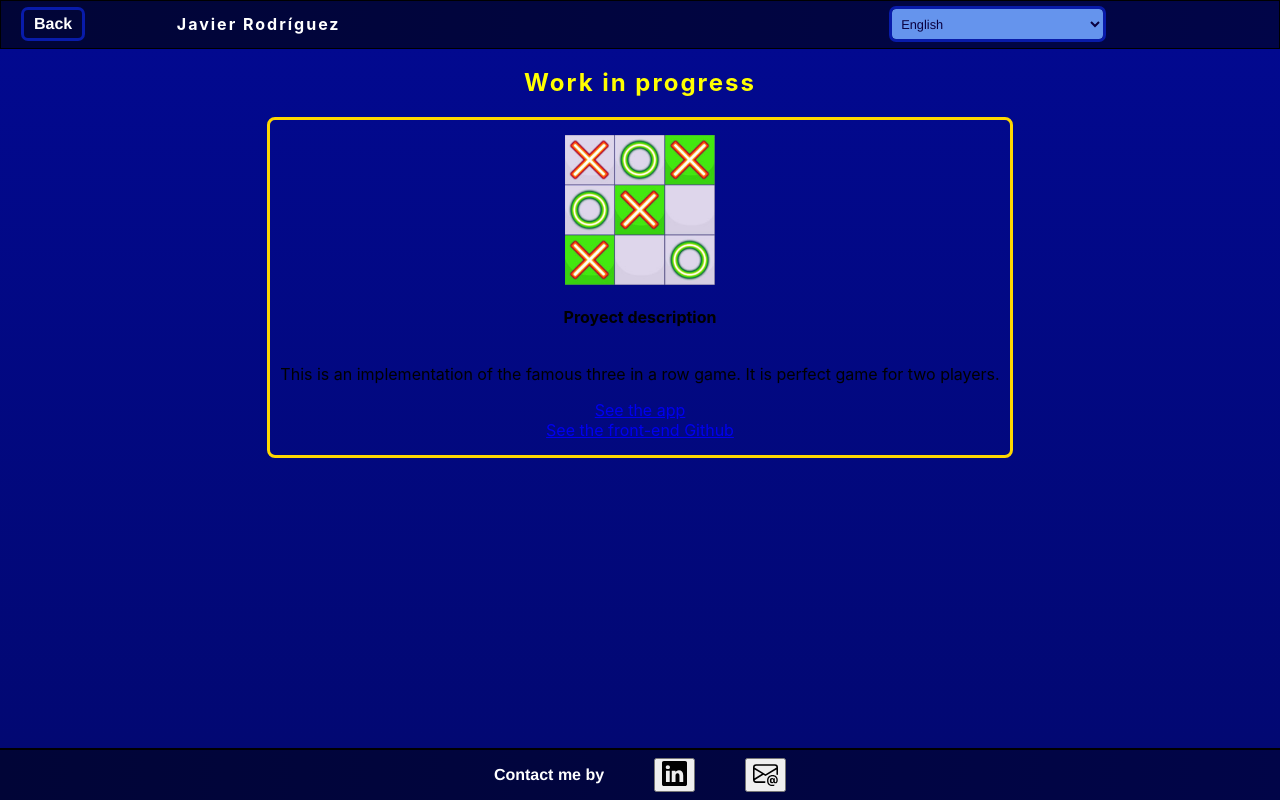
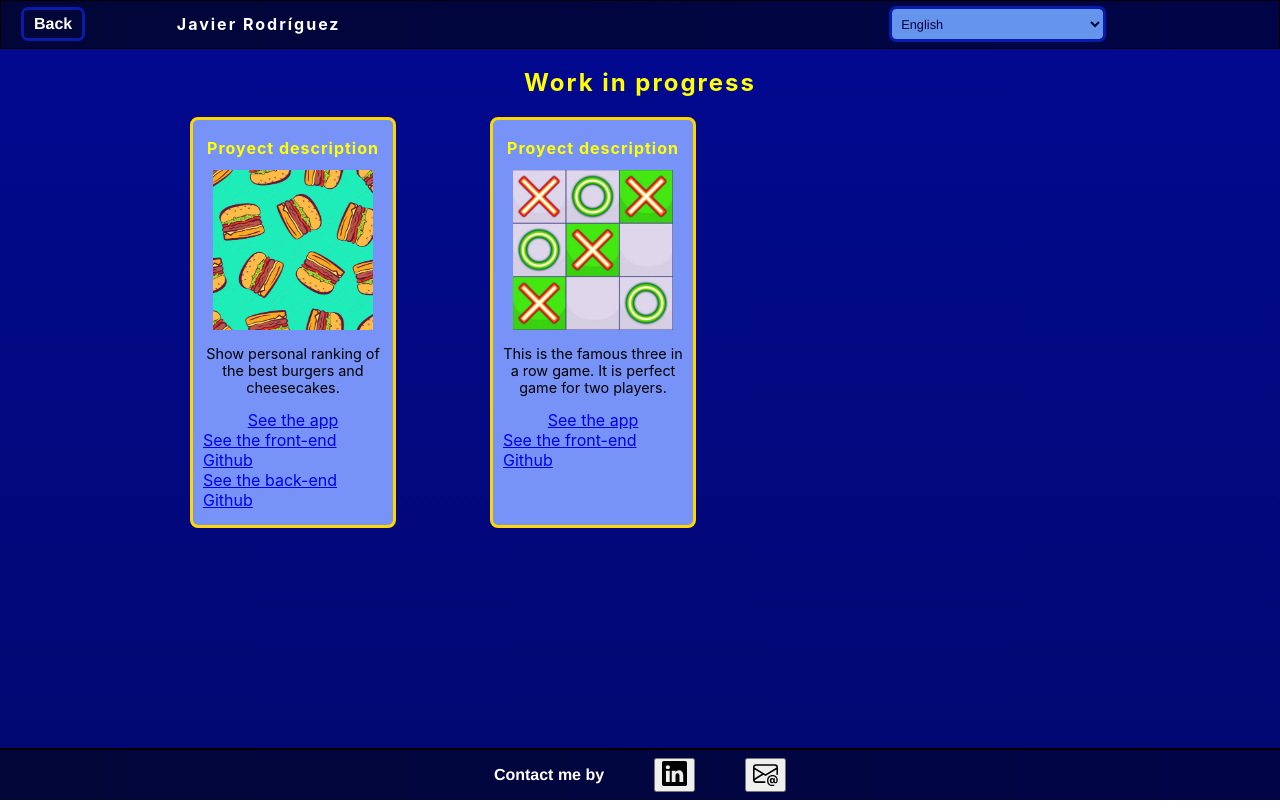
Before and after one commit to javirro/personal-web, a React (Create React App) app: page /example in a window 1280 px wide. Built offline with nearby package versions, Linux system fonts and the light colour scheme.

Commit message:
Add burger background photo and add grid style for proyects

```diff
--- a/src/components/Proyect.jsx
+++ b/src/components/Proyect.jsx
@@ -1,6 +1,7 @@
 import '../styles/proyect.css'
 import { PROYECTS } from '../constants'
 import game3rowImage from '../images/3row.jpg'
+import foodImage from '../images/food.jpg'
 import { FormattedMessage } from 'react-intl'
 
 const Proyect = ({ title }) => {
@@ -11,15 +12,15 @@ const Proyect = ({ title }) => {
   if (title === "game3row") {
     imgToShow = game3rowImage
   } else if (title === "food") {
-    imgToShow = "example-food-description"
+    imgToShow = foodImage
   }
 
   return (
     <article className='proyect-container'>
       <div className="proyect-info">
+        <h4 className="description-title"><FormattedMessage id="examples-description" /></h4>
         <img src={imgToShow} alt={title} className="proyect-img" />
-        <h4><FormattedMessage id="examples-description" /></h4>
-        <p><FormattedMessage id={descriptionToShow} /></p>
+        <p className="description-text"><FormattedMessage id={descriptionToShow} /></p>
         {url && <a href={url} target='_blank' rel='noreferrer'><FormattedMessage id="examples-url" /></a>}
         {front && <a href={front} target='_blank' rel='noreferrer'><FormattedMessage id="examples-front" /></a>}
         {back && <a href={back} target='_blank' rel='noreferrer'><FormattedMessage id="examples-back" /></a>}
--- a/src/locales/en.json
+++ b/src/locales/en.json
@@ -13,8 +13,8 @@
   "examples-front": "See the front-end Github",
   "examples-back": "See the back-end Github",
   "examples-description": "Proyect description",
-  "examples-game3row-description": "This is an implementation of the famous three in a row game. It is perfect game for two players.",
-  "examples-food-description": "Show personal ranking of the best burgers and cheesecakes. The ranking is public information which everyone can see.",
+  "examples-game3row-description": "This is the  famous three in a row game. It is perfect game for two players.",
+  "examples-food-description": "Show personal ranking of the best burgers and cheesecakes.",
   "management-stack": "Scrum methodology for project management.",
   "home-introduction": "Personal information",
   "home-projects": "Some personal projects",
--- a/src/locales/esp.json
+++ b/src/locales/esp.json
@@ -13,7 +13,7 @@
   "examples-back": "Ver Github del back-end",
   "examples-description": "Descripción del proyecto",
   "examples-game3row-description": "Implementación del juego 3 en rayas.Perfecto para jugar 2 personas. Usable desde un ordenador o un móvil.",
-  "examples-food-description": "Muestra el ranking personal de mejores hamburguesas y mejores tartas de queso. El ranking es información pública accesible a todo el mundo.",
+  "examples-food-description": "Muestra el ranking personal de mejores hamburguesas y mejores tartas de queso.",
   "management-stack": "Metodología SCRUM para gestión de proyectos.",
   "home-introduction": "Información personal",
   "home-projects": "Proyectos personales",
--- a/src/routes/Examples.jsx
+++ b/src/routes/Examples.jsx
@@ -1,9 +1,8 @@
 import { FormattedMessage } from 'react-intl'
-import Loader from '../components/Loader'
 import '../styles/Examples.css'
 import Proyect from '../components/Proyect'
 const Examples = () => {
-  const proyects = ["game3row"]
+  const proyects = ["food", "game3row"]
   return (
     <main className="examples-container">
       {/* <section className="wip-container">
@@ -11,7 +10,7 @@ const Examples = () => {
         <Loader />
       </section> */}
       <h2 className="title-example"> <FormattedMessage id="work-in-progress" /> </h2>
-      <section>
+      <section className='examples-grid'>
         {proyects.map(p => <Proyect key={p} title={p} />)}
       </section>
 
--- a/src/styles/Examples.css
+++ b/src/styles/Examples.css
@@ -16,3 +16,8 @@
     color: yellow;
     font-size: 1.5rem;
 }
+
+.examples-grid {
+    display: grid;
+    grid-template-columns: repeat(3, 300px);
+}
--- a/src/styles/proyect.css
+++ b/src/styles/proyect.css
@@ -1,16 +1,32 @@
 .proyect-container {
+    padding: 15px 10px;
+    width: 180px;
     border-radius: 8px;
     border: 3px solid gold;
-    padding: 15px 10px;
+    background-color: rgb(119, 147, 248);
 }
 
 .proyect-info {
     display: flex;
     flex-direction: column;
     align-items: center;
-    justify-content: center;
+    justify-content: flex-start;
 }
 
 .proyect-img {
-    width: 150px;
+    width: 160px;
+    height: 160px;
 }
+
+.description-title {
+    margin-top: 3px;
+    margin-bottom: 12px;
+    color: yellow;
+    letter-spacing: 1px;
+}
+
+.description-text {
+    overflow-wrap: break-word;
+    text-align: center;
+    font-size: 0.9rem;
+}
```
Also changed, not shown: src/images/burger.jpg (added), src/images/food.jpg (added).
